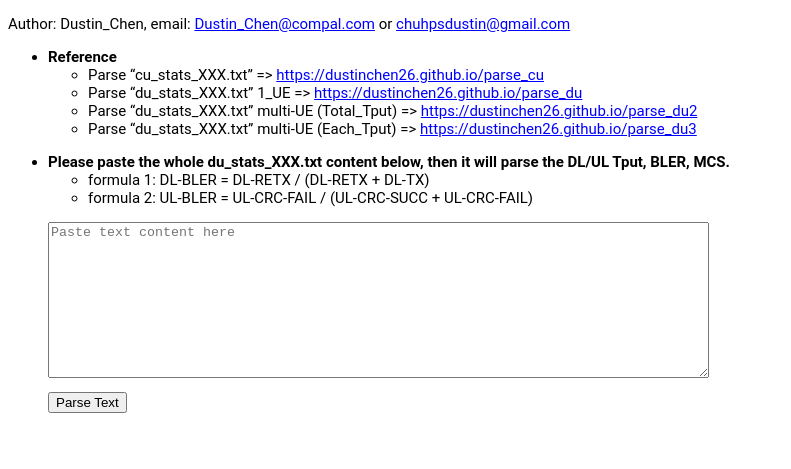
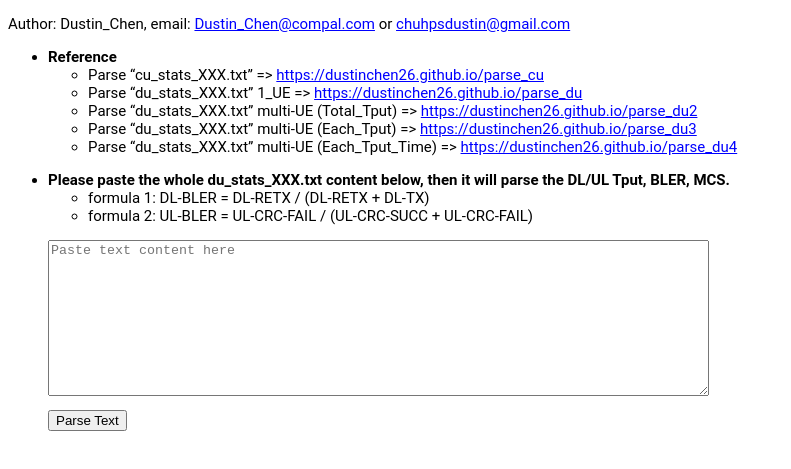
Before and after one commit to dustinchen26/parse_du, a plain HTML site: page index.html in a window 1280 px wide. Shown: the part 49-518 px from the top of the page, without its empty margins (0-791 px from the left). Drawn offline with Linux system fonts and the light colour scheme.

Commit message:
update parse_du4

```diff
--- a/index.html
+++ b/index.html
@@ -145,6 +145,8 @@
                         target="_blank">https://dustinchen26.github.io/parse_du2</a></li>
                 <li>Parse “du_stats_XXX.txt” multi-UE (Each_Tput) => <a href="https://dustinchen26.github.io/parse_du3"
                         target="_blank">https://dustinchen26.github.io/parse_du3</a></li>
+                <li>Parse “du_stats_XXX.txt” multi-UE (Each_Tput_Time) => <a href="https://dustinchen26.github.io/parse_du4"
+                        target="_blank">https://dustinchen26.github.io/parse_du4</a></li>
 		    </ul>
         </li>
     </ul>
```
